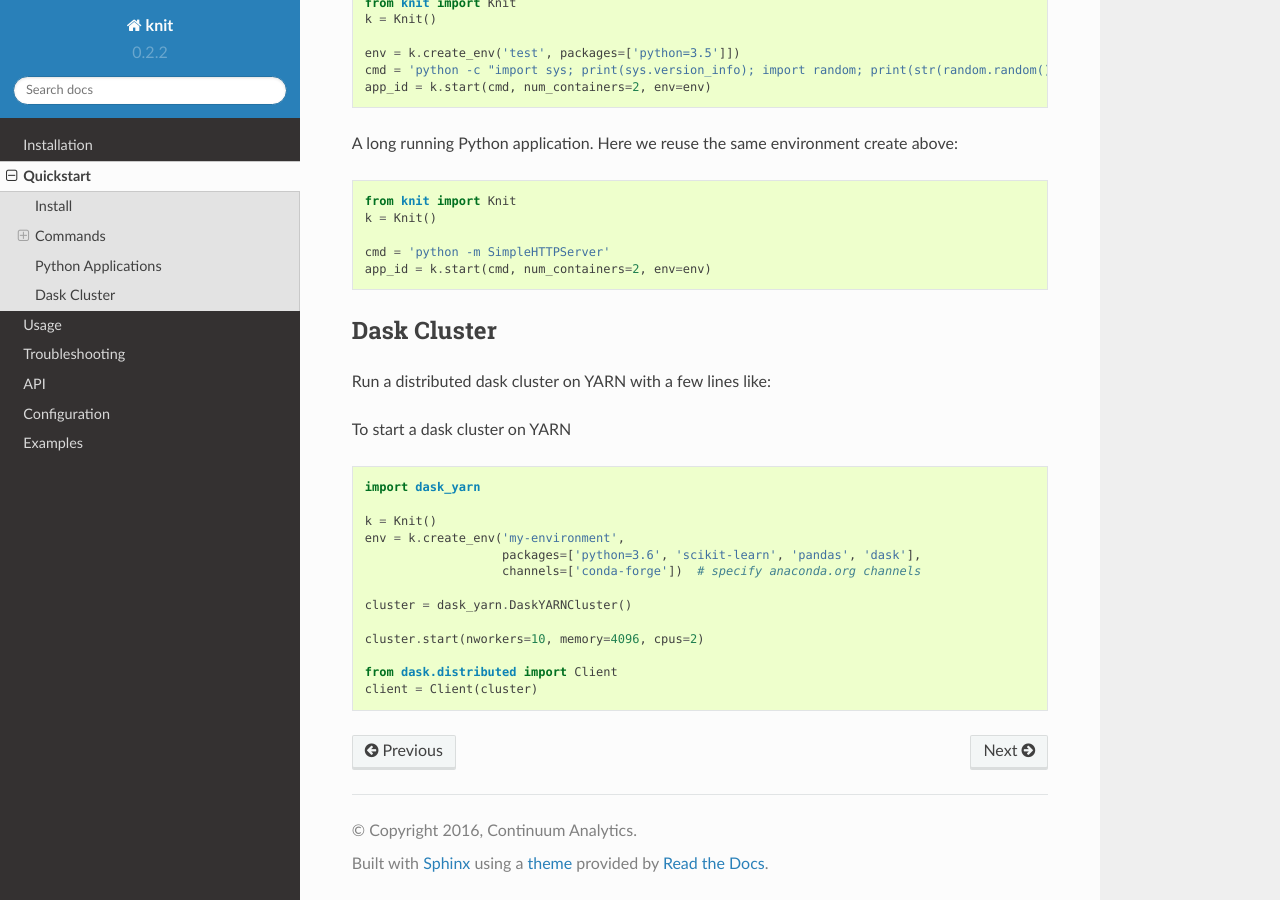
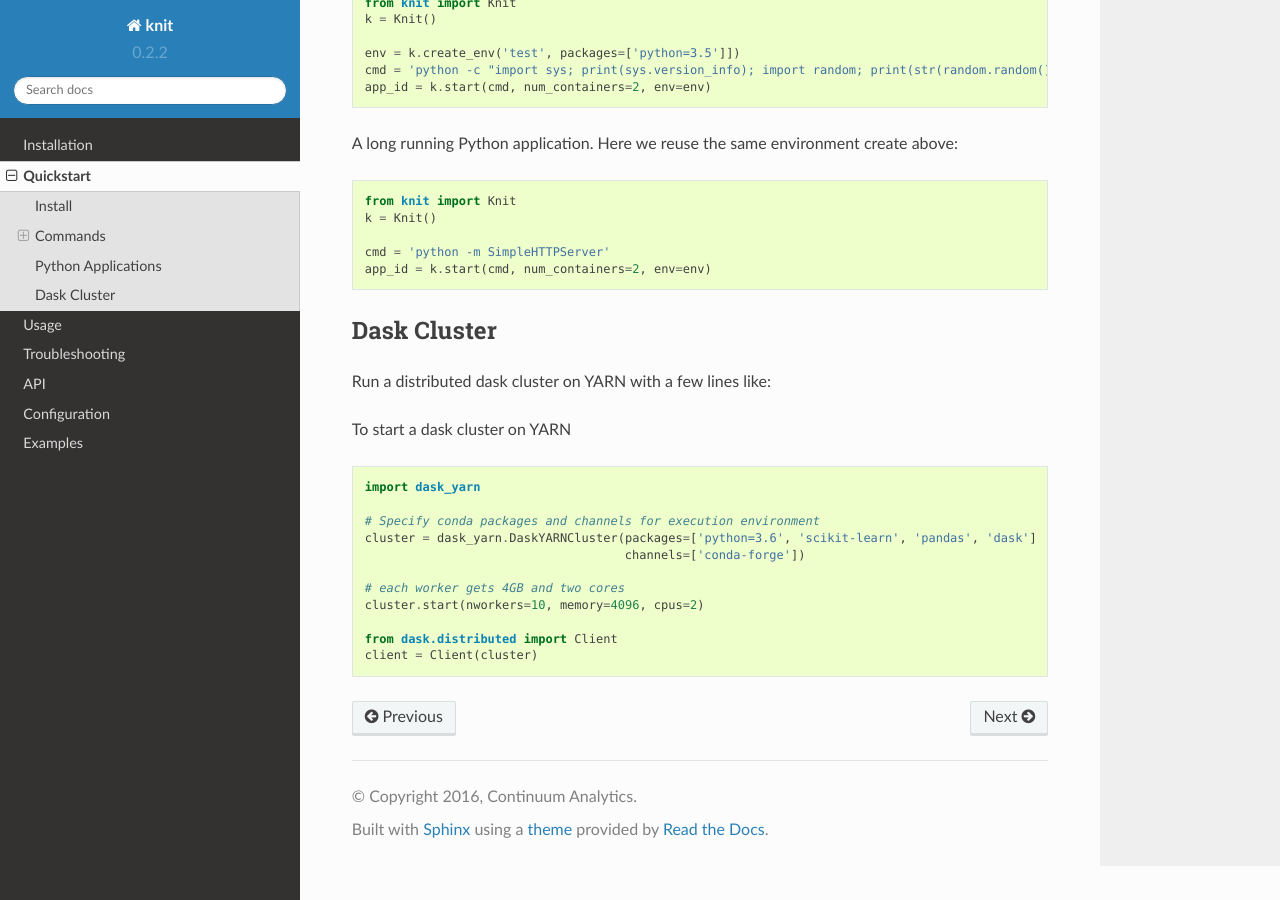
Before and after one commit to dask/knit, a Sphinx documentation site: the page built from docs/source/quickstart.rst, in a window 1280 px wide and 900 px high, scrolled down 2157 px. Built offline with Sphinx 7.4.7 and the Read the Docs theme 2.0.0, drawn with Linux system fonts in a browser that asks for light colours.

Commit message:
More light docs [ci skip]

```diff
--- a/docs/source/quickstart.rst
+++ b/docs/source/quickstart.rst
@@ -136,13 +136,11 @@ To start a dask cluster on YARN
 
    import dask_yarn
 
-   k = Knit()
-   env = k.create_env('my-environment',
-                      packages=['python=3.6', 'scikit-learn', 'pandas', 'dask'],
-                      channels=['conda-forge'])  # specify anaconda.org channels
+   # Specify conda packages and channels for execution environment
+   cluster = dask_yarn.DaskYARNCluster(packages=['python=3.6', 'scikit-learn', 'pandas', 'dask']
+                                       channels=['conda-forge'])
 
-   cluster = dask_yarn.DaskYARNCluster()
-
+   # each worker gets 4GB and two cores
    cluster.start(nworkers=10, memory=4096, cpus=2)
 
    from dask.distributed import Client
```
Also changed, not shown: 2 other files.
